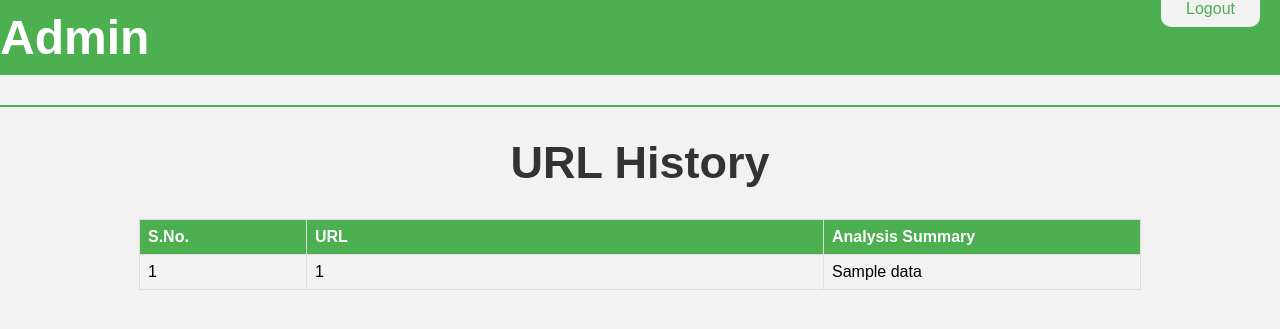
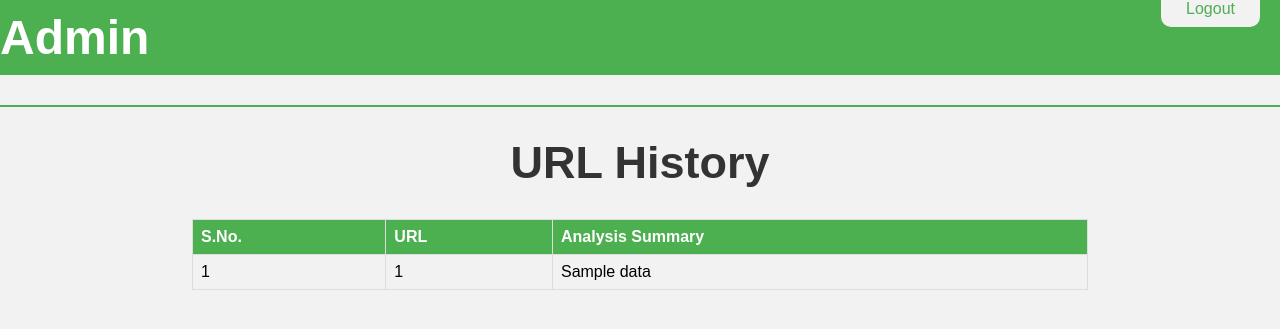
Before and after one commit to Rijwith/news_main, a Flask app: template templates/view_history.html in a window 1280 px wide. Shown: the top 329 px of the page. Run offline with Flask 3, Linux system fonts and the light colour scheme; the template is opened without the code that fills it: most values are stand-ins (such as "Sample title", 1, 10 or a date in 2020); some libraries are stand-ins or nearby versions.

Commit message:
view_history.html

```diff
--- a/templates/view_history.html
+++ b/templates/view_history.html
@@ -22,17 +22,17 @@
         <table>
             <thead>
                 <tr>
-                    <th style="min-width: 150px;">S.No.</th>
-                    <th style="min-width: 500px;">URL</th>
-                    <th style="min-width: 300px;">Analysis Summary</th>
+                    <th>S.No.</th>
+                    <th>URL</th>
+                    <th>Analysis Summary</th>
                 </tr>
             </thead>
             <tbody>
                 {% for data in history_data %}
                     <tr>
-                        <td style="min-width: 150px;">{{ loop.index }}</td>
-                        <td style="min-width: 500px;">{{ data[0] }}</td>
-                        <td style="min-width: 300px;">{{ data[1] }}</td>
+                        <td>{{ loop.index }}</td>
+                        <td>{{ data[0] }}</td>
+                        <td>{{ data[1] }}</td>
                     </tr>
                 {% endfor %}
             </tbody>
```
